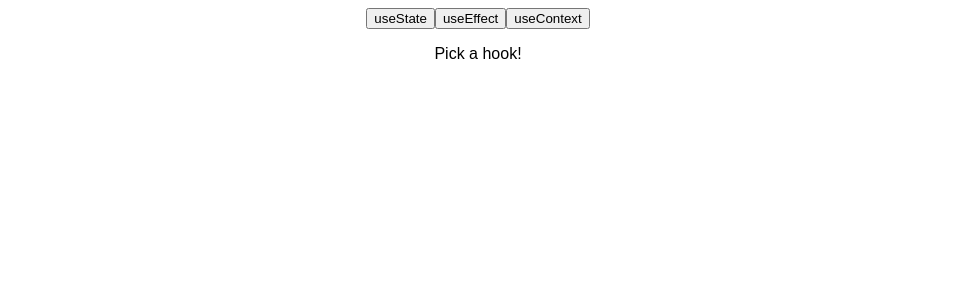
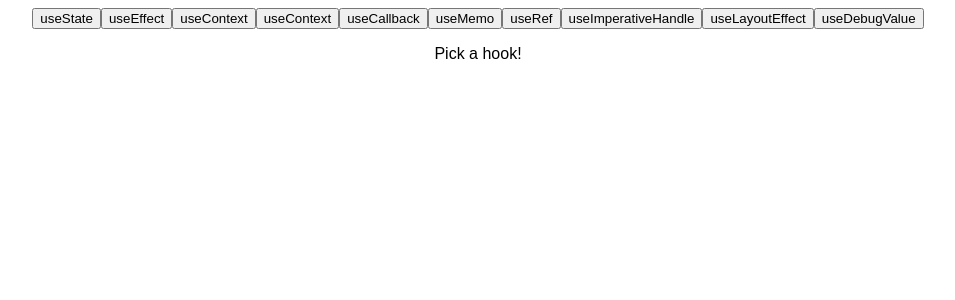
Before and after one commit to DarthCharles/react-hooks-guide, a React (Create React App) app: page / in a window 1280 px wide. Shown: the top 300 px of the page, without its empty margins (162-1117 px from the left). Built offline with nearby package versions, Linux system fonts and the light colour scheme.

Commit message:
Typescript-ize all the things!

```diff
--- a/src/App.js
+++ /dev/null
@@ -1,34 +0,0 @@
-import "./styles.css";
-import { StateHook, EffectHook } from "./Components";
-import { useState, useReducer } from "react";
-
-const initialState = { currentComponent: null };
-
-function reducer(state, action) {
-  switch (action.type) {
-    case "useState":
-      return { currentComponent: <StateHook /> };
-    case "useEffect":
-      return { currentComponent: <EffectHook /> };
-    default:
-      return { currentComponent: null };
-  }
-}
-
-const App = () => {
-  const [state, dispatch] = useReducer(reducer, initialState);
-  const { currentComponent } = state;
-
-  return (
-    <div className="App">
-      <button onClick={() => dispatch({ type: "useState" })}>useState</button>
-      <button onClick={() => dispatch({ type: "useEffect" })}>useEffect</button>
-      <button onClick={() => dispatch({ type: "useContext" })}>
-        useContext
-      </button>
-      {currentComponent ? currentComponent : <p> Pick a hook! </p>}
-    </div>
-  );
-};
-
-export default App;
--- /dev/null
+++ b/src/App.tsx
@@ -0,0 +1,82 @@
+import "./styles.css";
+import { StateHook, EffectHook } from "./components";
+import { useReducer, ReactNode } from "react";
+
+export enum ActionTypes {
+  USE_STATE = "USE_STATE",
+  USE_EFFECT = "USE_EFFECT",
+  USE_CONTEXT = "USE_CONTEXT",
+  USE_REDUCER = "USE_REDUCER",
+  USE_CALLBACK = "USE_CALLBACK",
+  USE_MEMO = "USE_MEMO",
+  USE_REF = "USE_REF",
+  USE_IMPERATIVE_HANDLE = "USE_IMPERATIVE_HANDLE",
+  USE_LAYOUT_EFFECT = "USE_LAYOUT_EFFECT",
+  USE_DEBUG_VALUE = "USE_DEBUG_VALUE"
+}
+
+export type AppState = {
+  currentComponent: ReactNode | null;
+};
+
+export type AppAction = {
+  type: ActionTypes;
+};
+
+const initialState = { currentComponent: null };
+
+function reducer(state: AppState, action: AppAction) {
+  switch (action.type) {
+    case ActionTypes.USE_STATE:
+      return { currentComponent: <StateHook /> };
+    case ActionTypes.USE_EFFECT:
+      return { currentComponent: <EffectHook /> };
+    default:
+      return { currentComponent: null };
+  }
+}
+
+const App = () => {
+  const [state, dispatch] = useReducer(reducer, initialState);
+  const { currentComponent } = state;
+
+  return (
+    <div className="App">
+      <button onClick={() => dispatch({ type: ActionTypes.USE_STATE })}>
+        useState
+      </button>
+      <button onClick={() => dispatch({ type: ActionTypes.USE_EFFECT })}>
+        useEffect
+      </button>
+      <button onClick={() => dispatch({ type: ActionTypes.USE_CONTEXT })}>
+        useContext
+      </button>
+      <button onClick={() => dispatch({ type: ActionTypes.USE_REDUCER })}>
+        useContext
+      </button>
+      <button onClick={() => dispatch({ type: ActionTypes.USE_CALLBACK })}>
+        useCallback
+      </button>
+      <button onClick={() => dispatch({ type: ActionTypes.USE_MEMO })}>
+        useMemo
+      </button>
+      <button onClick={() => dispatch({ type: ActionTypes.USE_REF })}>
+        useRef
+      </button>
+      <button
+        onClick={() => dispatch({ type: ActionTypes.USE_IMPERATIVE_HANDLE })}
+      >
+        useImperativeHandle
+      </button>
+      <button onClick={() => dispatch({ type: ActionTypes.USE_LAYOUT_EFFECT })}>
+        useLayoutEffect
+      </button>
+      <button onClick={() => dispatch({ type: ActionTypes.USE_DEBUG_VALUE })}>
+        useDebugValue
+      </button>
+      {currentComponent ? currentComponent : <p> Pick a hook! </p>}
+    </div>
+  );
+};
+
+export default App;
--- a/src/Components/StateHook.jsx
+++ b/src/components/ContextHook.tsx
@@ -1,10 +1,5 @@
 import { useState } from "react";
 import { HookName } from "./HookName";
-
-const expensiveComputation = () => {
-  console.log("Im expensive and will run once");
-  return 4;
-};
 
 export const StateHook = () => {
   const [count, setCount] = useState(0);
--- a/src/Components/EffectHook.jsx
+++ b/src/components/EffectHook.tsx
@@ -1,6 +1,4 @@
-import { useEffect, useLayoutEffect, useState } from "react";
-
-import { emojis } from "../utils";
+import { useEffect, useState } from "react";
 
 import { HookName } from "./HookName";
 
@@ -18,10 +16,15 @@ export const EffectHook = () => {
   });
 
   useEffect(() => {
-    fetch("https://dog.ceo/api/breeds/image/random")
-      .then((response) => response.json())
-      .then((json) => setRandomDog(json.message));
-  }, []);
+    if (fetchNew) {
+      fetch("https://dog.ceo/api/breeds/image/random")
+        .then((response) => response.json())
+        .then((json) => {
+          setFetchNew(false);
+          setRandomDog(json.message);
+        });
+    }
+  }, [fetchNew]);
 
   const handleClick = () => {
     setFetchNew(true);
--- /dev/null
+++ b/src/components/StateHook.tsx
@@ -0,0 +1,29 @@
+import { useState } from "react";
+import { HookName } from "./HookName";
+
+
+const expensiveComputation = () => {
+  console.log("Im expensive and will run once");
+  return 4;
+};
+
+export const StateHook = () => {
+  const [count, setCount] = useState(0);
+
+  const incrementCount = () => {
+    setCount((prevCount) => prevCount + 1);
+  };
+
+  const drecrementCount = () => {
+    setCount((prevCount) => prevCount + 1);
+  };
+
+  return (
+    <div>
+      <HookName name="useState" />
+      <button onClick={incrementCount}>+</button>
+      <span style={{ paddingLeft: 10, paddingRight: 10 }}>{count}</span>
+      <button onClick={drecrementCount}>-</button>
+    </div>
+  );
+};
```
Also changed, not shown: package.json (+2 -10 lines), src/components/HookName.tsx (renamed from src/Components/HookName.jsx), src/components/RefHook.tsx (added), src/components/index.ts (renamed from src/Components/index.js), src/utils/index.ts (renamed from src/utils/index.js).
